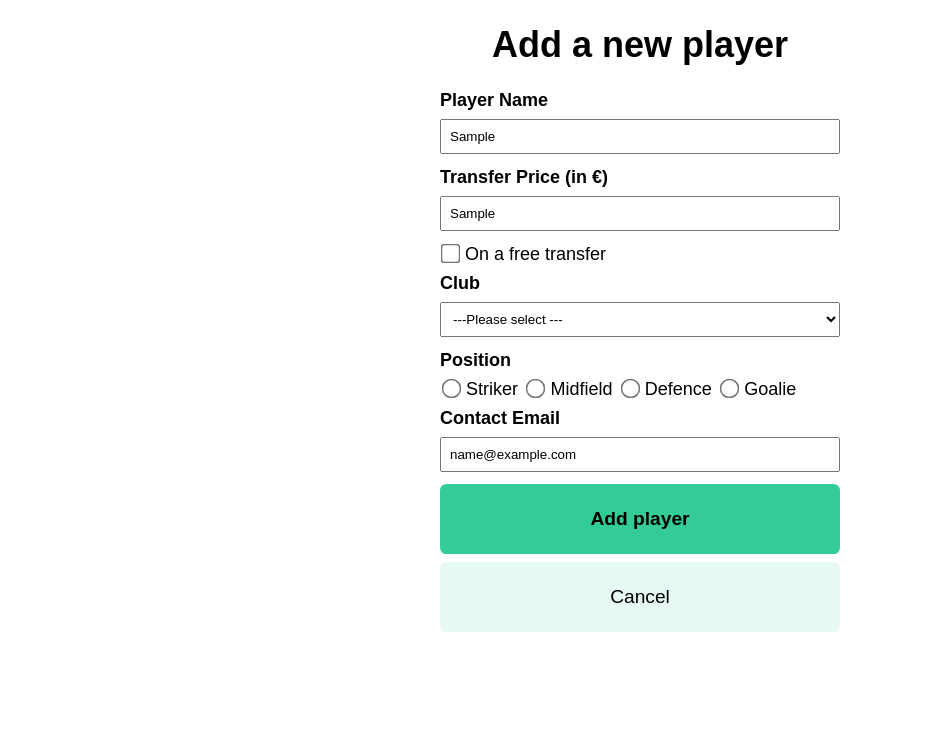
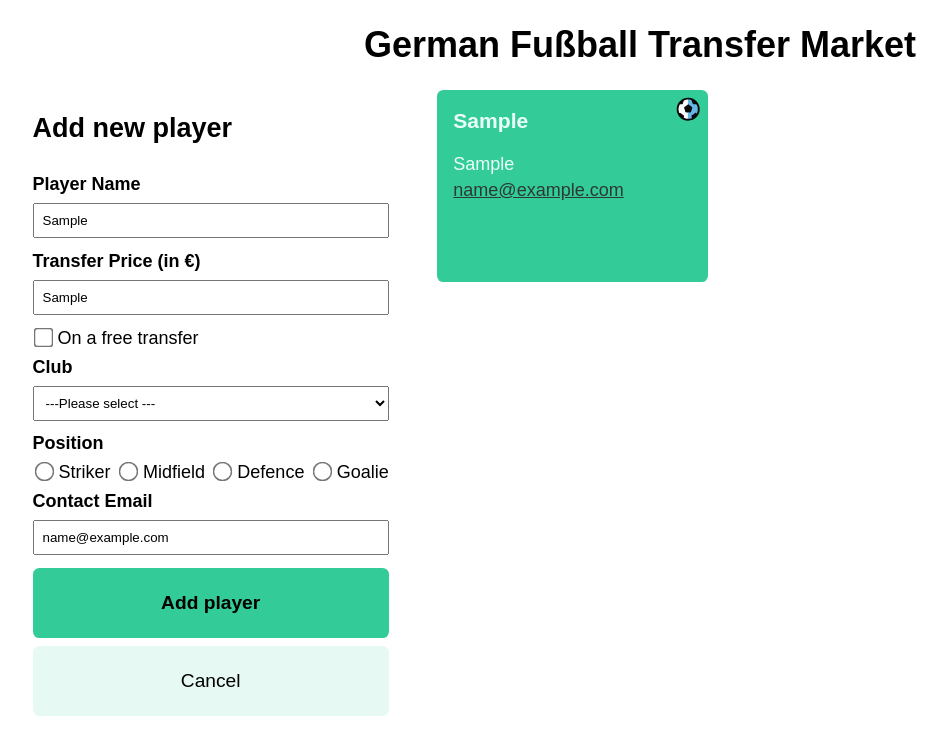
Before and after one commit to miriamhaenle/react-soccer-app, a React (Create React App) app: page / in a window 1280 px wide. Both pictures are taken after typing "Sample", "Sample", "name@example.com" into the empty fields and a click on the button "Add player". Shown: the top 754 px of the page, without its empty margins (0-947 px from the left). Built offline with nearby package versions, Linux system fonts and the light colour scheme.

Commit message:
Styled player cards

```diff
--- a/src/App.js
+++ b/src/App.js
@@ -1,12 +1,46 @@
+import { useState } from 'react';
+import styled from 'styled-components/macro';
 import PlayerForm from './PlayerForm';
+import PlayerCard from './PlayerCard';
 
 function App() {
+  const [players, setPlayers] = useState([]);
+
+  function addPlayer(player) {
+    setPlayers([...players, player]);
+  }
+
   return (
     <div>
-      <h1>Add a new player</h1>
-      <PlayerForm />
+      <h1>German Fußball Transfer Market</h1>
+      <Grid>
+        <PlayerForm onAddPlayer={addPlayer} />
+        <Players>
+          {players.map((player) => (
+            <PlayerCard player={player} />
+          ))}
+        </Players>
+      </Grid>
     </div>
   );
 }
 
 export default App;
+
+const Grid = styled.div`
+  display: grid;
+  grid-template-columns: 1fr;
+
+  gap: 1rem;
+  justify-content: center;
+
+  @media (min-width: 576px) {
+    grid-template-columns: 1fr 2fr;
+  }
+`;
+
+const Players = styled.div`
+  display: flex;
+  flex-wrap: wrap;
+  gap: 0.5rem;
+`;
--- /dev/null
+++ b/src/PlayerCard.js
@@ -0,0 +1,45 @@
+import styled from 'styled-components';
+import { ReactComponent as Football } from './assets/football.svg';
+
+export default function PlayerCard({ player }) {
+  return (
+    <Card>
+      <Football />
+      <h3>{player.name}</h3>
+      <p>{player.price}</p>
+      <p>{player.club}</p>
+      <p>{player.position}</p>
+      <a href={`mailto:${player.email}`}>{player.email}</a>
+    </Card>
+  );
+}
+// are you though?
+
+const Card = styled.article`
+  background: hsl(160, 60%, 50%);
+  border-radius: 0.4rem;
+  color: hsl(160, 96%, 96%);
+  padding: 1.2rem 1rem;
+  height: 12rem;
+  min-width: calc((100% - 2rem) / 3);
+  position: relative;
+
+  svg {
+    width: 2.4rem;
+    position: absolute;
+    top: 0;
+    right: 0;
+  }
+
+  h3 {
+    margin-top: 0;
+  }
+
+  p {
+    margin: 0.3rem 0;
+  }
+
+  a {
+    color: hsl(160, 10%, 20%);
+  }
+`;
--- a/src/PlayerForm.js
+++ b/src/PlayerForm.js
@@ -1,7 +1,7 @@
 import { useState } from 'react';
 import styled from 'styled-components/macro';
 
-export default function PlayerForm() {
+export default function PlayerForm({ onAddPlayer }) {
   const initialPlayerState = {
     name: '',
     price: '',
@@ -23,13 +23,14 @@ export default function PlayerForm() {
     setPlayer({ ...player, [fieldName]: fieldValue });
   }
 
-  function addPlayer(event) {
+  function handleFormSubmit(event) {
     event.preventDefault();
-    console.log(player, 'State');
+    onAddPlayer(player);
   }
 
   return (
-    <Form onSubmit={addPlayer}>
+    <Form onSubmit={handleFormSubmit}>
+      <h2>Add new player</h2>
       <label htmlFor="playerName">Player Name</label>
       <input
         type="text"
```
Also changed, not shown: src/assets/football.svg (added).
